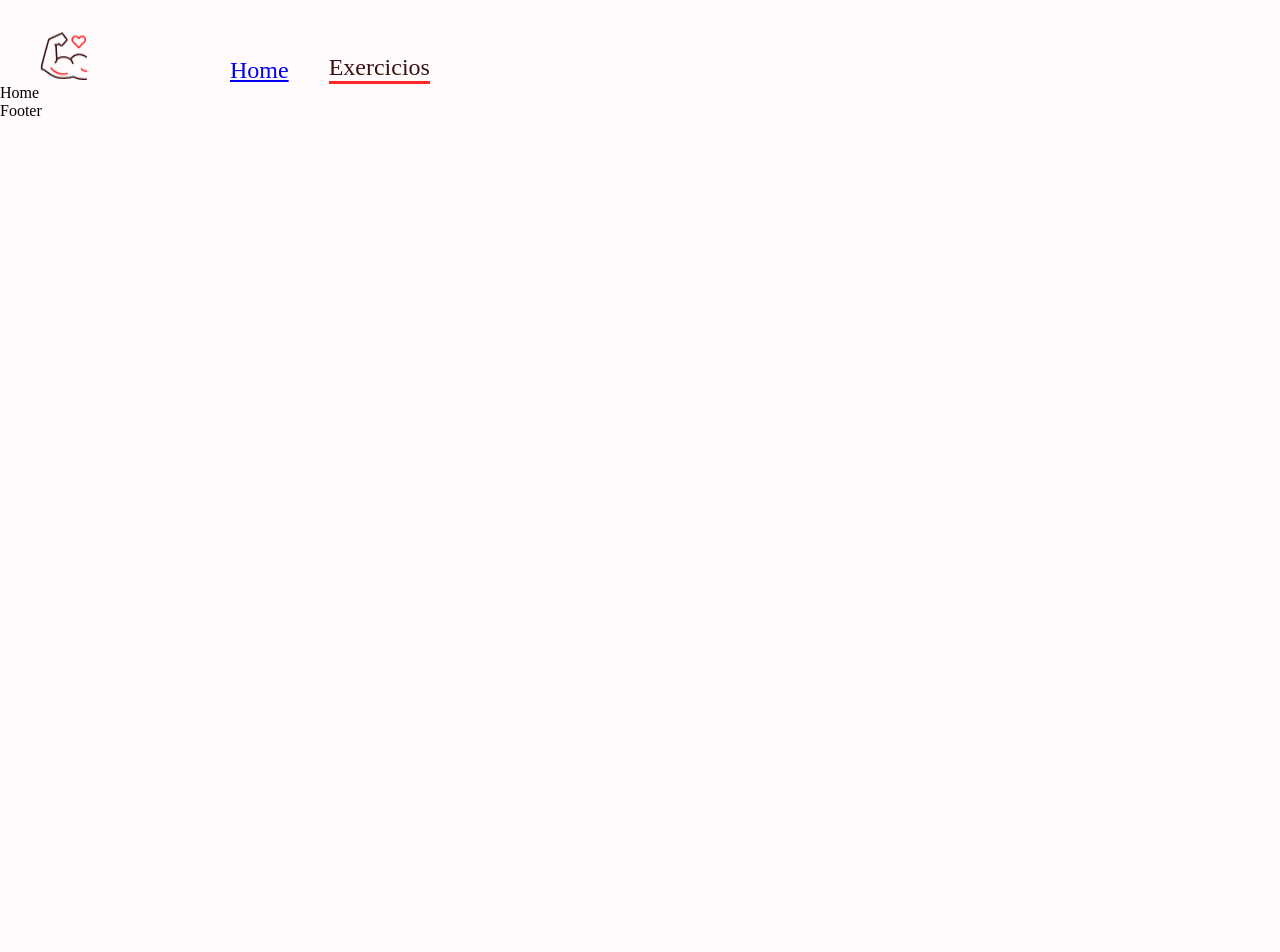
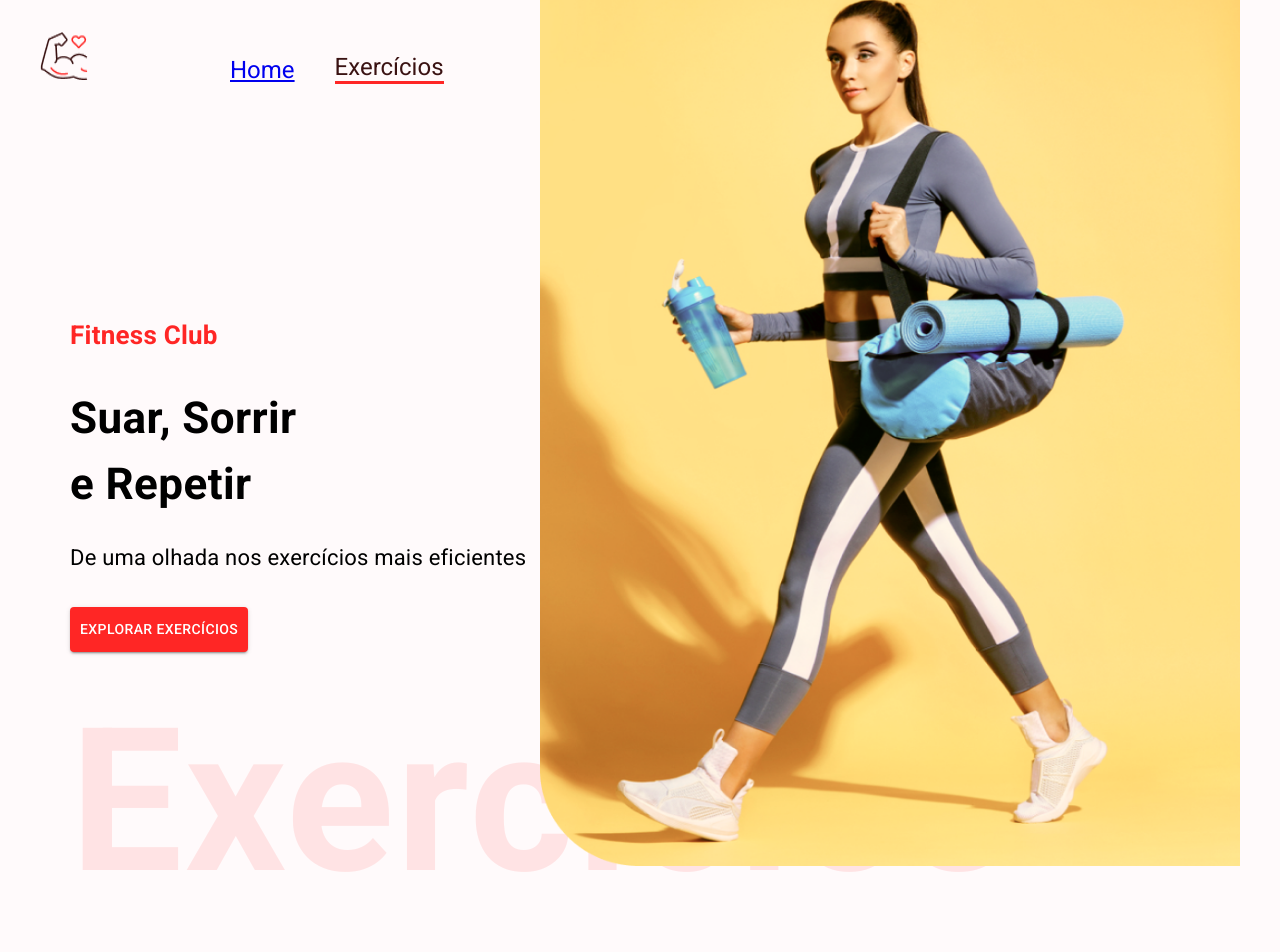
Before and after one commit to GabrielBarbosa07/fitness_app, a React (Vite) app: page / in a window 1280 px wide. Shown: the top 952 px of the page. Before the commit the page ends 800 px from the top, so only its background shows below. Built offline with nearby package versions, Linux system fonts and the light colour scheme.

Commit message:
Hero Banner pronto até aqui

```diff
--- a/src/App.css
+++ b/src/App.css
@@ -1,5 +1,7 @@
+@import url('https://fonts.googleapis.com/css2?family=Roboto:wght@300;400;500;700;900&display=swap');
+
 body {
-  font-family: "Josefin Sans";
+  font-family: 'Roboto', sans-serif;
   background-color: #fffafb;
 }
 
--- /dev/null
+++ b/src/components/Exercises.tsx
@@ -0,0 +1,9 @@
+import React from 'react'
+
+const Exercises = () => {
+  return (
+    <div>Exercises</div>
+  )
+}
+
+export default Exercises
--- /dev/null
+++ b/src/components/HeroBanner.tsx
@@ -0,0 +1,52 @@
+import React from "react";
+import { Box, Stack, Typography, Button } from "@mui/material";
+
+import HeroBannerImage from "../assets/images/banner.png";
+
+const HeroBanner = () => {
+  return (
+    <Box
+      sx={{ mt: { lg: "212px", xs: "70px" }, ml: { sm: "50px" } }}
+      position="relative"
+      p="20px"
+    >
+      <Typography color="#FF2625" fontWeight="600" fontSize="26px">
+        Fitness Club
+      </Typography>
+
+      <Typography
+        fontWeight={700}
+        sx={{ fontSize: { lg: "44px", xs: "40px" } }}
+        mb="23px"
+        mt="30px"
+      >
+        Suar, Sorrir <br /> e Repetir
+      </Typography>
+
+      <Typography fontSize="22px" lineHeight="35px" mb={4}>
+        De uma olhada nos exercícios mais eficientes
+      </Typography>
+
+      <Button
+        variant="contained"
+        color="error"
+        href="#exercises"
+        sx={{ backgroundColor: "#ff2625", padding: "10px" }}
+      >
+        Explorar exercícios
+      </Button>
+
+      <Typography
+        fontWeight={600}
+        fontSize="200px"
+        color="#FF2625"
+        sx={{ opacity: 0.1, display: { lg: "block", xs: "none" } }}
+      >
+        Exercícios
+      </Typography>
+      <img src={HeroBannerImage} alt="banner" className="hero-banner-img" />
+    </Box>
+  );
+};
+
+export default HeroBanner;
--- a/src/components/Navbar.tsx
+++ b/src/components/Navbar.tsx
@@ -33,7 +33,7 @@ const Navbar = () => {
             borderBottom: "3px solid #FF2625",
           }}
         >
-          Exercicios
+          Exercícios
         </a>
       </Stack>
     </Stack>
--- /dev/null
+++ b/src/components/SearchExercises.tsx
@@ -0,0 +1,9 @@
+import React from 'react'
+
+const SearchExercises = () => {
+  return (
+    <div>SearchExercises</div>
+  )
+}
+
+export default SearchExercises
--- a/src/pages/Home.tsx
+++ b/src/pages/Home.tsx
@@ -1,9 +1,18 @@
-import React from 'react'
+import React, { useEffect } from "react";
+import { Box } from "@mui/material";
+
+import HeroBanner from "../components/HeroBanner";
+import SearchExercises from "../components/SearchExercises";
+import Exercises from "../components/Exercises";
 
 const Home = () => {
-  return (
-    <div>Home</div>
+  return(
+    <Box>
+      <HeroBanner/>
+      <SearchExercises/>
+      <Exercises/>
+    </Box>
   )
-}
+};
 
-export default Home
+export default Home;
```
